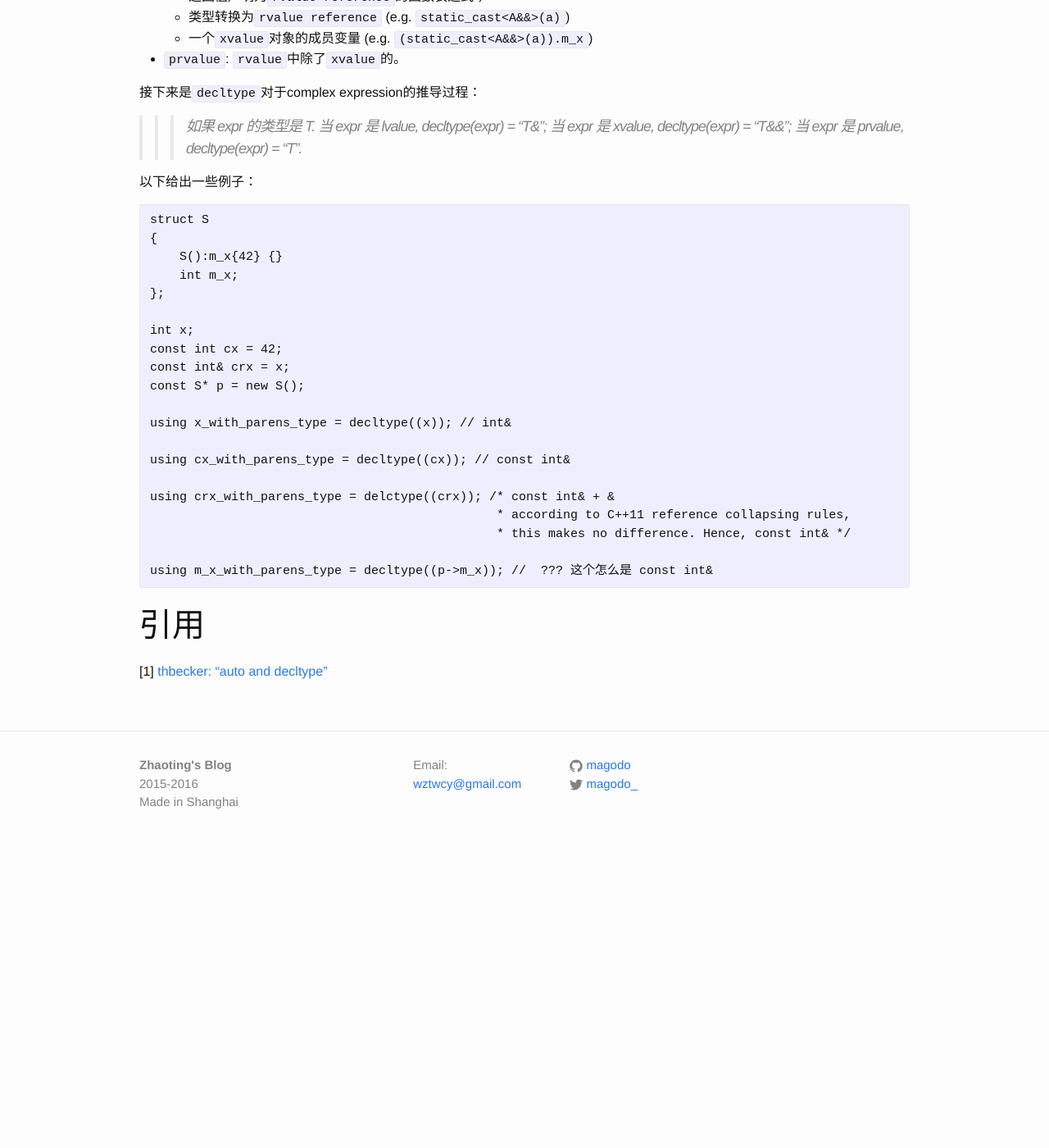
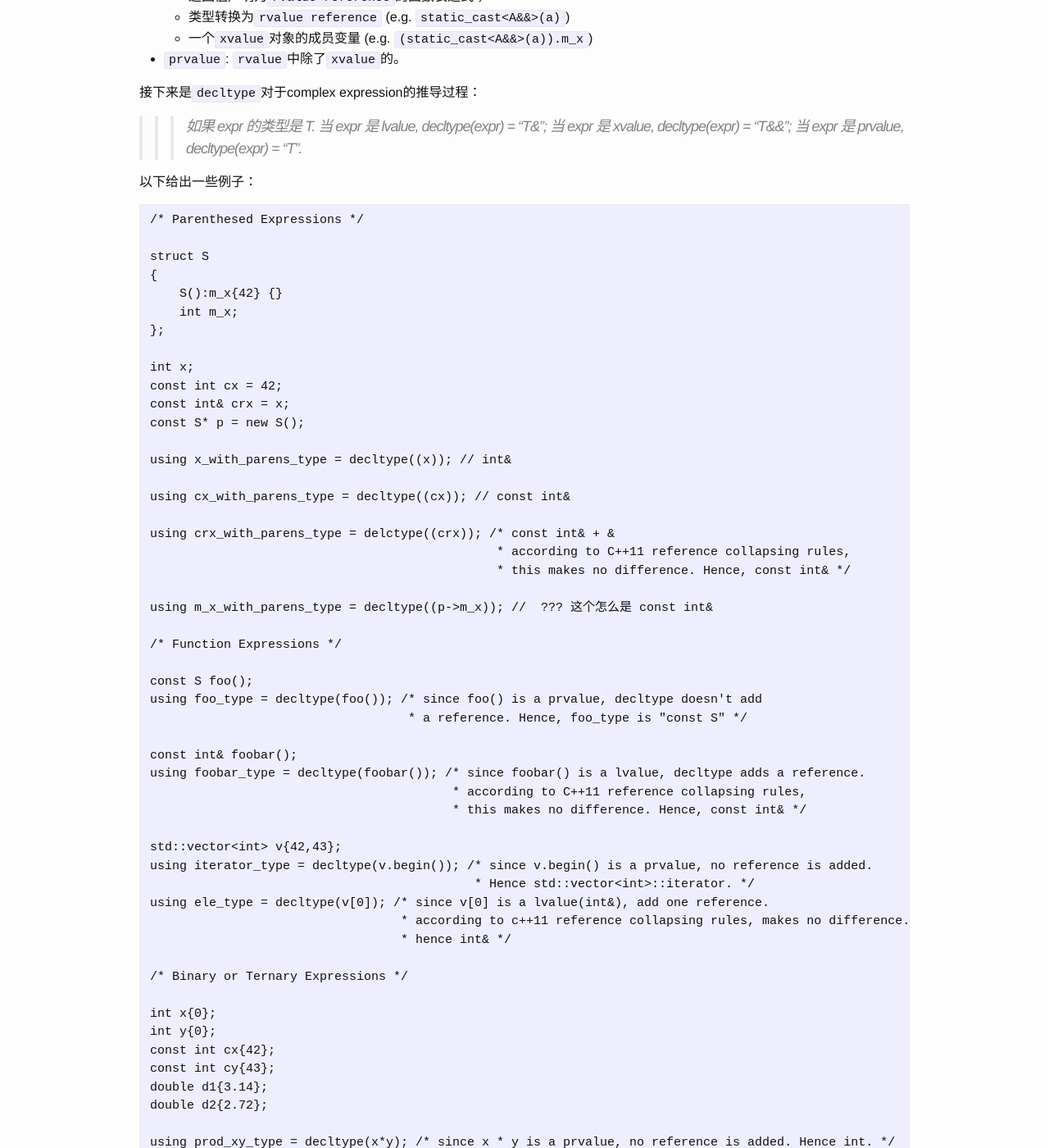
Before and after one commit to magodo/magodo.github.io-old, a Jekyll site: the page built from _posts/2017-11-03-cpp-auto-decltype.md, in a window 1280 px wide and 1400 px high, scrolled down 4837 px. Shown: the whole window at 82% size. Built offline with Jekyll 4.4.1, drawn with Linux system fonts in a browser that asks for light colours; before the commit the page ends 5887 px from its top, so only the background shows below that; some of the changed text lies outside the part shown.

Commit message:
decltype case 2

```diff
--- a/_posts/2017-11-03-cpp-auto-decltype.md
+++ b/_posts/2017-11-03-cpp-auto-decltype.md
@@ -207,6 +207,8 @@ auto的引入可以让编译器自动推断某个变量的类型，减少程序
 
 以下给出一些例子：
 
+    /* Parenthesed Expressions */
+
     struct S
     {
         S():m_x{42} {}
@@ -228,6 +230,44 @@ auto的引入可以让编译器自动推断某个变量的类型，减少程序
 
     using m_x_with_parens_type = decltype((p->m_x)); //  ??? 这个怎么是 const int&
 
+    /* Function Expressions */
+
+    const S foo();
+    using foo_type = decltype(foo()); /* since foo() is a prvalue, decltype doesn't add
+                                       * a reference. Hence, foo_type is "const S" */
+
+    const int& foobar();
+    using foobar_type = decltype(foobar()); /* since foobar() is a lvalue, decltype adds a reference.
+                                             * according to C++11 reference collapsing rules,
+                                             * this makes no difference. Hence, const int& */
+
+    std::vector<int> v{42,43};
+    using iterator_type = decltype(v.begin()); /* since v.begin() is a prvalue, no reference is added.
+                                                * Hence std::vector<int>::iterator. */
+    using ele_type = decltype(v[0]); /* since v[0] is a lvalue(int&), add one reference.
+                                      * according to c++11 reference collapsing rules, makes no difference.
+                                      * hence int& */
+
+    /* Binary or Ternary Expressions */
+
+    int x{0};
+    int y{0};
+    const int cx{42};
+    const int cy{43};
+    double d1{3.14};
+    double d2{2.72};
+
+    using prod_xy_type = decltype(x*y); /* since x * y is a prvalue, no reference is added. Hence int. */
+    using prod_cxcy_type = decltype(cx*cy); /* since cx*cy is prvalue(int, not const int!),
+                                             * no reference is added. Hence int. */
+    using cond_type = decltype(d1 < d2? d1:d2); /* since the expression is lvalue(double), decltype
+                                                 * will add a reference. Hence double&. */
+    using cond_type_promotion = decltype(x < d1? x:d1); /* since the expression is evaluated to be
+                                                         * (double)(x), which means x is promoted to double,
+                                                         * in which case a temporary will be created. This
+                                                         * temporary is a prvalue. So decltype adds no ref.
+                                                         * Hence double. */
+
 # 引用
 
 [1] [thbecker: "auto and decltype"](http://thbecker.net/articles/auto_and_decltype/)
```
